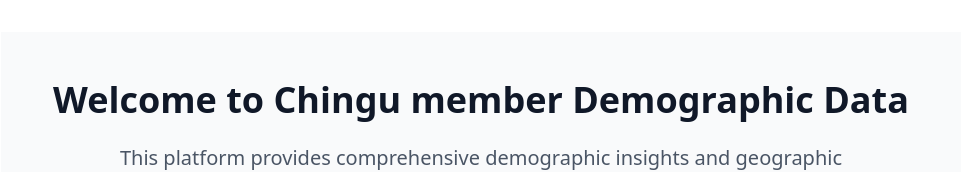
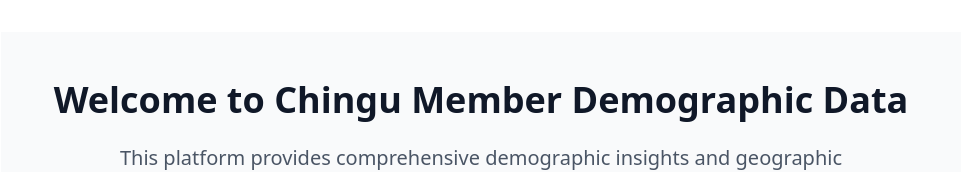
Before and after one commit to chingu-voyages/V58-tier3-team-38, a React (Vite) app in the folder vite-project/: page / in a window 1280 px wide. Shown: the top 172 px of the page, without its empty margins (159-1120 px from the left). Built offline with nearby package versions, Linux system fonts and the light colour scheme.

Commit message:
I've updated the Home page by adding a link to Map and View pages, and also changed 'm' to uppercase

```diff
--- a/vite-project/src/components/Home.tsx
+++ b/vite-project/src/components/Home.tsx
@@ -1,7 +1,7 @@
 import React from 'react';
 import image1 from '../assets/chinguPicture.png';
-import SearchFilter from './SearchFilter';
-import type { FilterCriteria } from '@/types/filter';
+import { Link } from 'react-router-dom';
+
 
 const Home: React.FC = () => {
 
@@ -12,7 +12,7 @@ const Home: React.FC = () => {
       <main className="max-w-7xl mx-auto px-4 sm:px-6 lg:px-8 py-12">
         <div className="text-center">
           <h2 className="text-4xl font-extrabold text-gray-900 mb-6">
-            Welcome to Chingu member Demographic Data
+            Welcome to Chingu Member Demographic Data
           </h2>
           <p className="text-xl text-gray-600 max-w-3xl mx-auto mb-8">
             This platform provides comprehensive demographic insights and geographic distribution
@@ -32,9 +32,9 @@ const Home: React.FC = () => {
                   Visualize member distribution geographically with interactive maps.
                   Explore demographic patterns across different regions and countries.
                 </p>
-                <button className="bg-blue-500 text-black px-6 py-2 rounded hover:bg-blue-600 transition-colors">
+                <Link to="/mapview"><button className="bg-blue-500 text-black px-6 py-2 rounded hover:bg-blue-600 transition-colors">
                   Explore Map
-                </button>
+                </button></Link>
               </div>
 
 
@@ -44,9 +44,9 @@ const Home: React.FC = () => {
                   Access detailed member information in a structured table format.
                   Filter, sort, and analyze comprehensive demographic data.
                 </p>
-                <button className="bg-green-500 text-black px-6 py-2 rounded hover:bg-green-600 transition-colors">
+                <Link to="listview"><button className="bg-green-500 text-black px-6 py-2 rounded hover:bg-green-600 transition-colors">
                   View Table
-                </button>
+                </button></Link>
               </div>
           </div>
         </div>
```
